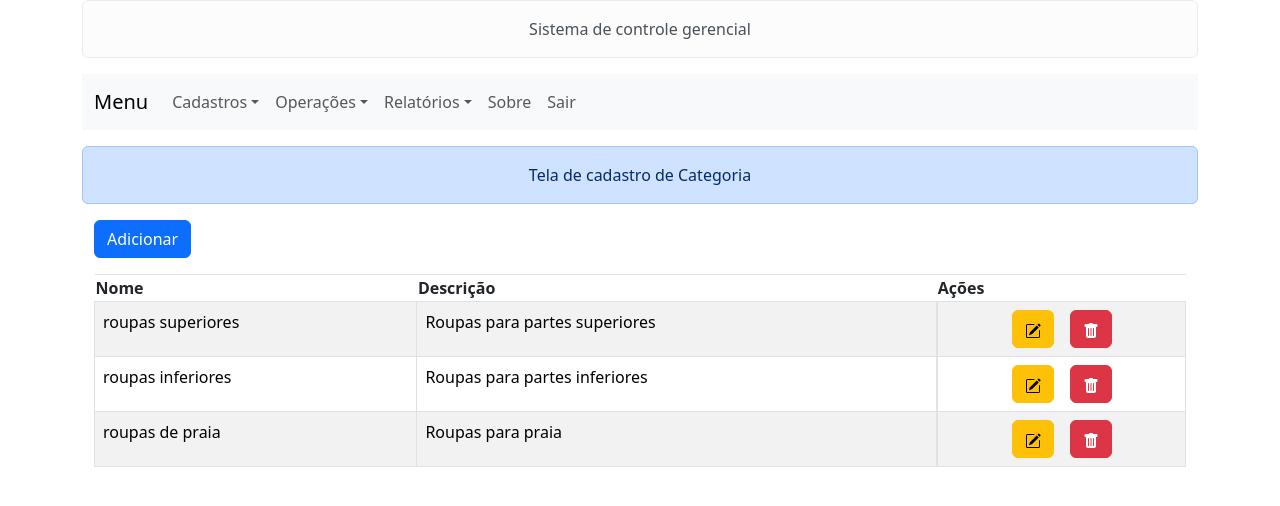
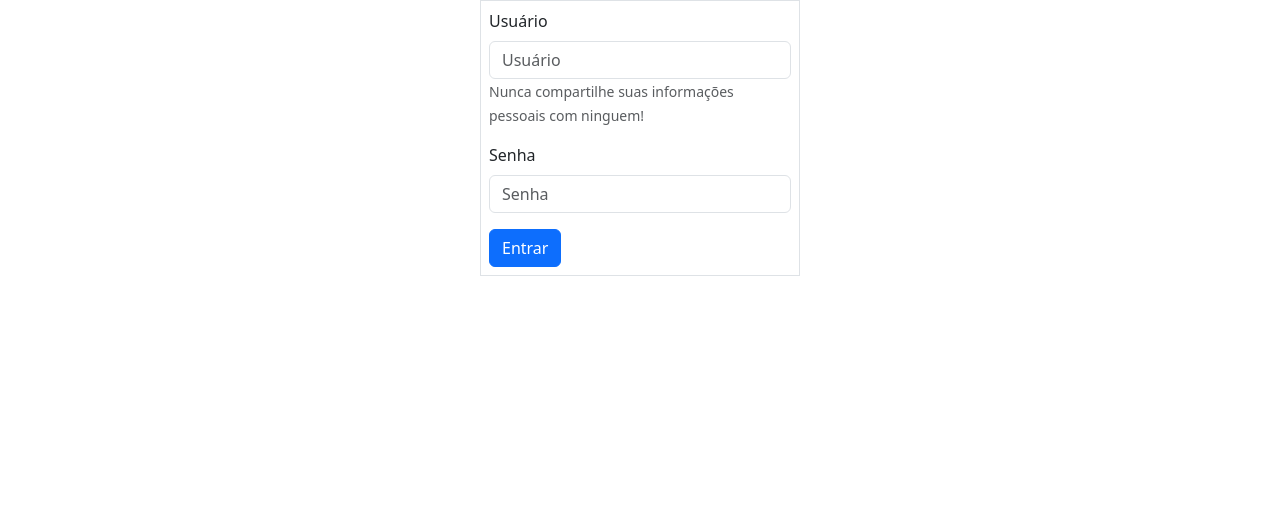
Before and after one commit to cauakse/Sistema, a React (Create React App) app: page /categoria in a window 1280 px wide. Shown: the top 506 px of the page. Built offline with nearby package versions, Linux system fonts and the light colour scheme.

Commit message:
Add login usuario

```diff
--- a/package.json
+++ b/package.json
@@ -15,6 +15,7 @@
     "react-hot-toast": "^2.4.1",
     "react-router-dom": "^6.26.1",
     "react-scripts": "5.0.1",
+    "react-toastify": "^10.0.6",
     "toaster": "^0.1.2",
     "web-vitals": "^2.1.4"
   },
--- a/src/App.js
+++ b/src/App.js
@@ -7,9 +7,28 @@ import TelaUsuario from "./components/Cadastros/Telas/TelaUsuario"
 import TelaEntregador from "./components/Cadastros/Telas/TelaEntregador"
 import { BrowserRouter, Route, Routes } from "react-router-dom";
 import TelaCliente from "./components/Cadastros/Telas/TelaCliente";
+import { useState,createContext } from "react";
+import TelaLogin from "./components/Cadastros/Telas/TelaLogin";
+
+export const contextoUsuario = createContext();
+
 function App() {
+  const [usuario, setUsuario] = useState({
+    "usuario": "",
+    "logado": false
+  });
+
+  if (!usuario.logado) {
+    return (
+      <contextoUsuario.Provider value={setUsuario}>
+      <TelaLogin></TelaLogin>
+      </contextoUsuario.Provider>
+    )
+  }
+  else
     return (
       <div className="App">
+        <contextoUsuario.Provider value={{usuario,setUsuario}}>
         <BrowserRouter>
           <Routes>
             <Route path="/produto" element={
@@ -36,6 +55,7 @@ function App() {
             } />
           </Routes>
         </BrowserRouter>
+        </contextoUsuario.Provider>
       </div>
     );
 }
--- a/src/components/Cadastros/CadastroCategoria.jsx
+++ b/src/components/Cadastros/CadastroCategoria.jsx
@@ -3,6 +3,8 @@ import Col from 'react-bootstrap/Col';
 import Form from 'react-bootstrap/Form';
 import Row from 'react-bootstrap/Row';
 import { useState } from 'react';
+import { alterarCategoria,gravarCategoria } from '../../services/serviceCategoria';
+import toast from 'react-hot-toast';
 
 export default function CadastroCategoria(props) {
     const [categoria,setCategoria] = useState(()=>{
@@ -12,7 +14,7 @@ export default function CadastroCategoria(props) {
         else
         {
             return{
-               nome:"",
+               codigo:0,
                descricao:""
             }
         }
@@ -32,15 +34,29 @@ export default function CadastroCategoria(props) {
             //cadastrar o produto
             if(props.modoEdicao)
             {
+                alterarCategoria(categoria).then((response)=>{
+                    if(response.status){
+                        props.setExibirTabela(true);
+                    }
+                    else
+                    {
+                        toast.error("Erro ao alterar categoria");
+                    }
+                })
                 props.setModoEdicao(false);
-                let array=props.listaDeCategorias;
-                array[array.findIndex(item => item.nome === categoria.nome)]=categoria;
-                props.setListaDeCategorias([...array])
                 props.setCategoriaSelecionada({});
             }
             else
             {
-                props.setListaDeCategorias([...props.listaDeCategorias, categoria]);
+                gravarCategoria(categoria).then((response)=>{
+                    if(response.status){
+                        props.setExibirTabela(true);
+                    }
+                    else
+                    {
+                        toast.error("Erro ao cadastrar categoria");
+                    }
+                })
             }
 
             props.setExibirTabela(true);
@@ -60,16 +76,16 @@ export default function CadastroCategoria(props) {
                 <Form validated={formValidado} onSubmit={manipularSubmissao}>
                     <Row className="mb-3">
                         <Form.Group as={Col} md="4" controlId="validationCustom01">
-                            <Form.Label>Nome da Categoria</Form.Label>
+                            <Form.Label>Código</Form.Label>
                             <Form.Control
                                 required
-                                type="text"
-                                id="nome"
-                                value={categoria.nome}
+                                type="number"
+                                id="codigo"
+                                value={categoria.codigo}
                                 disabled={props.modoEdicao}
                                 onChange={manipularMudanca}
-                                name="nome"
-                                placeholder="Nome"
+                                name="codigo"
+                                placeholder="codigo"
                             />
                             <Form.Control.Feedback>Looks good!</Form.Control.Feedback>
                         </Form.Group>
--- a/src/components/Cadastros/CadastroProduto.jsx
+++ b/src/components/Cadastros/CadastroProduto.jsx
@@ -7,7 +7,7 @@ import Row from 'react-bootstrap/Row';
 import { useState, useEffect } from 'react';
 import { consultarAllCategoria } from '../../services/serviceCategoria.js';
 import toast, {Toaster} from 'react-hot-toast';
-import { gravarProduto} from '../../services/serviceProduto.js';
+import { alterarProduto, gravarProduto} from '../../services/serviceProduto.js';
 
 export default function CadastroProduto(props) {
     const [temCategorias, setTemCategorias] = useState(false);
@@ -15,12 +15,14 @@ export default function CadastroProduto(props) {
 
         if (props.modoEdicao) {
             return { ...props.produtoSelecionado };
+
         } else {
             return {
                 codigo: 0,
                 descricao: "",
                 precoCusto: 0.0,
                 precoVenda: 0.0,
+                qtdEstoque: 0,
                 urlImagem: "",
                 dataValidade: "",
                 categoria: {}
@@ -64,9 +66,17 @@ export default function CadastroProduto(props) {
 
             // cadastrar o produto
             if (props.modoEdicao) {
-                let array = props.listaDeProdutos;
-                array[array.findIndex(item => item.codigo === produto.codigo)] = produto;
-                props.setListaDeProdutos([...array]);
+
+                alterarProduto(produto).then((resultado)=>{
+                    if(resultado.status){
+                        props.setExibirTabela(true);
+                    }
+                    else
+                    {
+                        toast.error(resultado);
+                    }
+                })
+
                 props.setProdutoSelecionado({});
                 props.setModoEdicao(false);
             } else {
@@ -113,7 +123,7 @@ export default function CadastroProduto(props) {
                         <Form.Control
                             required
                             disabled={props.modoEdicao}
-                            type="text"
+                            type="number"
                             id="codigo"
                             name="codigo"
                             placeholder="Código"
@@ -129,7 +139,7 @@ export default function CadastroProduto(props) {
                         <InputGroup hasValidation>
                             <InputGroup.Text id="inputGroupPrepend">R$</InputGroup.Text>
                             <Form.Control
-                                type="text"
+                                type="number"
                                 placeholder="Preço"
                                 onChange={manipularMudanca}
                                 id="precoCusto"
@@ -145,12 +155,28 @@ export default function CadastroProduto(props) {
                         <InputGroup hasValidation>
                             <InputGroup.Text id="inputGroupPrepend">R$</InputGroup.Text>
                             <Form.Control
-                                type="text"
+                                type="number"
                                 placeholder="Preço"
                                 id="precoVenda"
                                 name="precoVenda"
                                 onChange={manipularMudanca}
                                 value={produto.precoVenda}
+                                aria-describedby="inputGroupPrepend"
+                                required
+                            />
+                        </InputGroup>
+                    </Form.Group>
+                    <Form.Group as={Col} md="4" controlId="validationCustomUsername">
+                        <Form.Label>Quantidade Estoque</Form.Label>
+                        <InputGroup hasValidation>
+                            <InputGroup.Text id="inputGroupPrepend">R$</InputGroup.Text>
+                            <Form.Control
+                                type="number"
+                                placeholder="Estoque"
+                                id="qtdEstoque"
+                                name="qtdEstoque"
+                                onChange={manipularMudanca}
+                                value={produto.qtdEstoque}
                                 aria-describedby="inputGroupPrepend"
                                 required
                             />
@@ -220,7 +246,10 @@ export default function CadastroProduto(props) {
                 </Form.Group>
                 <Row>
                     <Col md={1}>
-                        <Button disabled={!temCategorias} type="submit">{props.modoEdicao ? "Alterar" : "Enviar"}</Button>
+                        <Button
+                        disabled={!temCategorias}
+                        type="submit">{props.modoEdicao ? "Alterar" : "Enviar"}
+                        </Button>
                     </Col>
                     <Col md={1}>
                         <Button
@@ -236,7 +265,7 @@ export default function CadastroProduto(props) {
                     </Col>
                 </Row>
             </Form>
-            {!temCategorias ? <Toaster position='top-right'></Toaster> : ""};
+            {!temCategorias ? <Toaster position='top-right'></Toaster> : ""}
         </div>
     );
 }
--- a/src/components/Cadastros/Tabelas/TabelaCategorias.jsx
+++ b/src/components/Cadastros/Tabelas/TabelaCategorias.jsx
@@ -1,12 +1,30 @@
 import { Container, Button, Table } from "react-bootstrap";
-
+import { excluirCategoria as exCat,consultaCategoriaInProdutos} from "../../../services/serviceCategoria";
 export default function TabelaCategorias(props) {
 
     function excluirCategoria(categoria) {
         if (window.confirm("Deseja realmente excluir a categoria " + categoria.nome + "?")) {
-            props.setListaDeCategorias(props.listaDeCategorias.filter((item) => {
-                return item.nome !== categoria.nome;
-            }));
+
+            consultaCategoriaInProdutos().then((lista)=>{
+                for(var i =0 ; i< lista.length&&lista[i].codigo!=categoria.codigo; i++);
+
+                if(i<lista.length){
+                    window.alert("Categoria nao pode ser excluida pois ja existe um produto associado a ela");
+                }
+                else
+                {
+                    exCat(categoria).then((resposta)=>{
+                        if(resposta.status){
+                            props.setListaDeCategorias(props.listaDeCategorias.filter((item) => {
+                                return item.codigo !== categoria.codigo;
+                            }));
+                        }
+                        else{
+                            console.log(resposta);
+                        }
+                    })
+                }
+            })
         }
     }
 
@@ -24,7 +42,7 @@ export default function TabelaCategorias(props) {
                 }}>Adicionar</Button>
                 <Table striped bordered hover>
                     <thead>
-                        <th>Nome</th>
+                        <th>Código</th>
                         <th>Descrição</th>
                         <th>Ações</th>
                     </thead>
@@ -33,7 +51,7 @@ export default function TabelaCategorias(props) {
                             props.listaDeCategorias?.map((categoria) => {
                                 return (
                                     <tr>
-                                        <td>{categoria.nome}</td>
+                                        <td>{categoria.codigo}</td>
                                         <td>{categoria.descricao}</td>
                                         <td className="d-flex align-itens-center justify-content-center gap-3">
                                             <Button variant="warning" onClick={() => { alterarCategoria(categoria) }}><svg xmlns="http://www.w3.org/2000/svg" width="16" height="16" fill="currentColor" class="bi bi-pencil-square" viewBox="0 0 16 16">
--- a/src/components/Cadastros/Telas/TelaCategoria.jsx
+++ b/src/components/Cadastros/Telas/TelaCategoria.jsx
@@ -1,15 +1,21 @@
-import { useState } from "react";
+import { useEffect, useState } from "react";
 import Pagina from "../../layouts/Pagina"
 import { Alert } from "react-bootstrap";
 import CadastroCategoria from "../CadastroCategoria";
 import TabelaCategorias from "../Tabelas/TabelaCategorias";
-import {categorias} from "../../../dados/mockCategorias";
-
+//import {categorias} from "../../../dados/mockCategorias";
+import { consultarAllCategoria } from "../../../services/serviceCategoria";
 export default function TelaCategoria(props) {
     const [exibirTabela, setExibirTabela] = useState(true);
-    const [listaDeCategorias,setListaDeCategorias] = useState(categorias);
+    const [listaDeCategorias,setListaDeCategorias] = useState([]);
     const [modoEdicao,setModoEdicao] = useState(false);
     const [categoriaSelecionada,setCategoriaSelecionada] = useState({});
+
+        useEffect(()=>{
+            consultarAllCategoria().then((lista)=>{
+                setListaDeCategorias(lista);
+            })
+        },[exibirTabela])
 
         return (
             <>
--- /dev/null
+++ b/src/components/Cadastros/Telas/TelaLogin.jsx
@@ -0,0 +1,44 @@
+import { Container, Form, Button } from "react-bootstrap";
+import { useContext, useRef } from "react";
+import { contextoUsuario } from "../../../App";
+export default function TelaLogin() {
+    const nomeUsuario = useRef();
+    const senhaUsuario = useRef();
+    const setUsuario = useContext(contextoUsuario);
+    function manipularSubmissao(evento){
+        evento.preventDefault();
+        evento.stopPropagation();
+        const usuarioDigitado = nomeUsuario.current.value;
+        const senhaDigitada = senhaUsuario.current.value;
+        if(usuarioDigitado==='admin' && senhaDigitada === "admin"){
+            setUsuario({
+                "usuario":usuarioDigitado,
+                "logado":true
+            })
+        }
+    }
+
+
+    return (
+        <Container className="w-25 border p-2">
+            <Form onSubmit={manipularSubmissao}>
+                <Form.Group className="mb-3" controlId="formBasicEmail">
+                    <Form.Label>Usuário</Form.Label>
+                    <Form.Control id="nome" name="nome" type="text" placeholder="Usuário" ref={nomeUsuario}/>
+                    <Form.Text className="text-muted">
+                        Nunca compartilhe suas informações pessoais com ninguem!
+                    </Form.Text>
+                </Form.Group>
+
+                <Form.Group className="mb-3" controlId="formBasicPassword">
+                    <Form.Label>Senha</Form.Label>
+                    <Form.Control id="senha" name="senha" type="password" placeholder="Senha" ref={senhaUsuario}/>
+                </Form.Group>
+
+                <Button variant="primary" type="submit">
+                    Entrar
+                </Button>
+            </Form>
+        </Container>
+    );
+}
--- a/src/components/Cadastros/Telas/TelaProduto.jsx
+++ b/src/components/Cadastros/Telas/TelaProduto.jsx
@@ -16,7 +16,8 @@ export default function TelaProduto(props) {
         consultarAllProduto().then((lista)=>{
             setListaDeProdutos(lista);
         })
-    },[])
+    },[exibirTabela])
+
 
         return (
             <>
--- a/src/components/layouts/Menu.jsx
+++ b/src/components/layouts/Menu.jsx
@@ -3,9 +3,11 @@ import Nav from 'react-bootstrap/Nav';
 import Navbar from 'react-bootstrap/Navbar';
 import NavDropdown from 'react-bootstrap/NavDropdown';
 import { Link } from 'react-router-dom';
+import { useContext } from "react";
+import { contextoUsuario } from "../../App.js";
 
 export default function Menu(props) {
-
+    const {usuario,setUsuario}=useContext(contextoUsuario)
     return (
         <>
             <Navbar expand="lg" className="bg-body-tertiary mt-2 mb-3">
@@ -34,7 +36,13 @@ export default function Menu(props) {
                                 <NavDropdown.Item href="#action/3.4">Compras</NavDropdown.Item>
                             </NavDropdown>
                             <Nav.Link href='#home'>Sobre</Nav.Link>
-                            <Nav.Link href='#home'>Sair</Nav.Link>
+                            <Nav.Link  onClick={()=>{
+                            setUsuario({
+                                "usuario":"",
+                                "logado":false
+                            })
+                        }}>Sair</Nav.Link>
+                        <Nav.Link>Usuario logado: {usuario.usuario}</Nav.Link>
                         </Nav>
                     </Navbar.Collapse>
                 </Container>
--- a/src/services/serviceCategoria.js
+++ b/src/services/serviceCategoria.js
@@ -1,4 +1,5 @@
 const urlBase = 'https://bcclp-2-back-end.vercel.app/categoria';
+const urlCatInProd = 'https://bcclp-2-back-end.vercel.app/catInProd'
 
 export async function gravarCategoria(categoria){
     const resposta = await fetch(urlBase,{
@@ -14,7 +15,7 @@ export async function gravarCategoria(categoria){
 }
 
 export async function alterarCategoria(categoria) {
-    const resposta = await fetch(urlBase,{
+    const resposta = await fetch(urlBase+"/"+categoria.codigo,{
         'method':"PUT",
         'headers':{
             "Content-Type":"application/json"
@@ -45,3 +46,12 @@ export async function consultarAllCategoria() {
     return resultado;
 
 }
+
+export async function consultaCategoriaInProdutos(){
+    const resposta = await fetch(urlCatInProd,{
+        'method':"GET"
+    });
+
+    const resultado = (await resposta).json();
+    return resultado;
+}
--- a/src/services/serviceProduto.js
+++ b/src/services/serviceProduto.js
@@ -14,7 +14,7 @@ export async function gravarProduto(produto){
 }
 
 export async function alterarProduto(produto) {
-    const resposta = await fetch(urlBase,{
+    const resposta = await fetch(urlBase+"/"+produto.codigo,{
         'method':"PUT",
         'headers':{
             "Content-Type":"application/json"
```
Also changed, not shown: src/components/Cadastros/Tabelas/TabelaProdutos.jsx (+12 -4 lines), 1 other file (tests, documents, lock files or other folders). Lines whose indentation alone changed are shown as unchanged.
